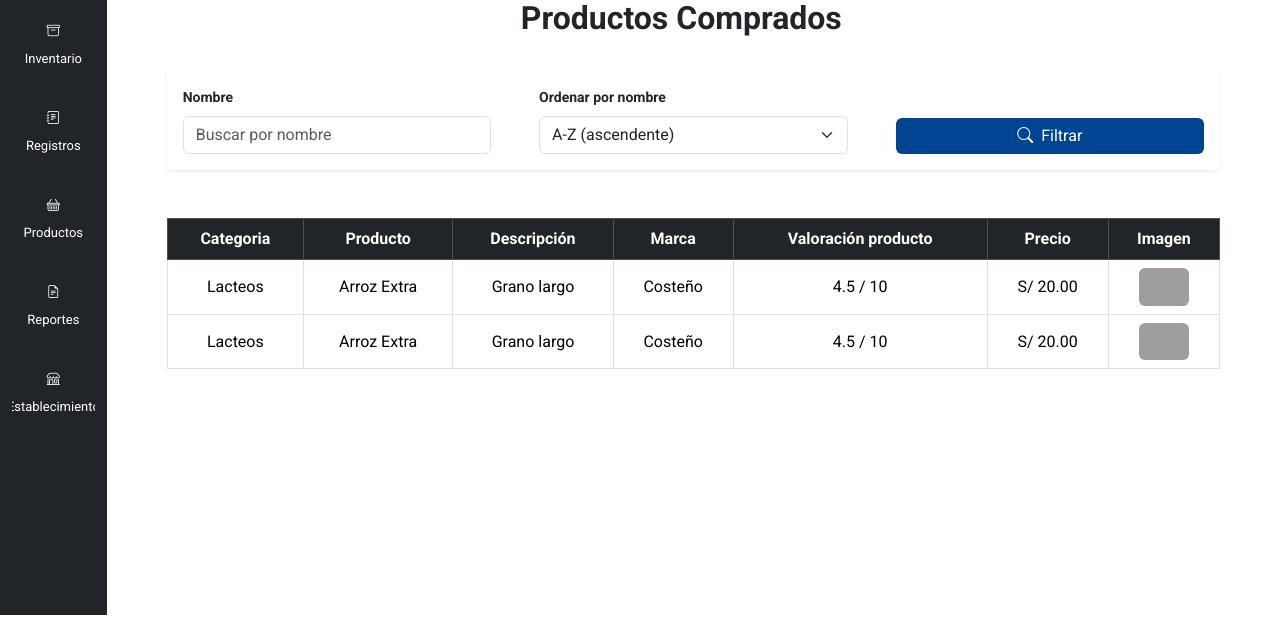
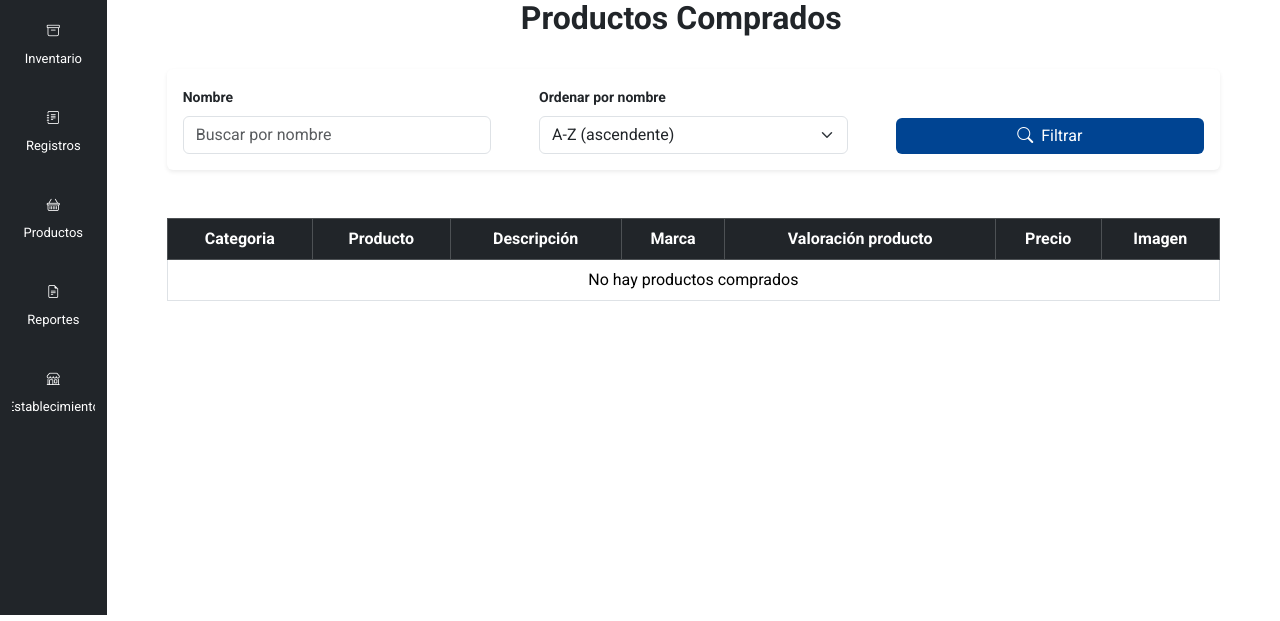
Before and after one commit to SebastianCollao1206/STOCKHOLM, a Flask app: page /productos in a window 1280 px wide. Shown: the part 179-800 px from the top of the page. Run offline with Flask 3, Linux system fonts and the light colour scheme; the visitor is signed in with stand-in values (Sample User, id 1); some libraries are stand-ins or nearby versions; grey boxes are pictures that could not be loaded.

Commit message:
listado de inventario y productos comprados por usuario

```diff
--- a/app/dao/productoDAO.py
+++ b/app/dao/productoDAO.py
@@ -144,3 +144,46 @@
 
         except Exception as e:
             raise Exception(f"Error al listar usuario productos de usuario: {str(e)}")
+
+    @staticmethod
+    def listar_inventario_de_usuario(id_usuario):
+        try:
+            query = text("CALL usp_listarInventarioDeUsuario(:p_idUsuario)")
+            result = db.session.execute(query, {'p_idUsuario': id_usuario})
+
+            inventario = []
+            for row in result:
+                inventario.append({
+                    'nombre_producto': row[0],
+                    'descripcion': row[1],
+                    'fecha_vencimiento': row[2],
+                    'stock': row[3]
+                })
+
+            return inventario
+
+        except Exception as e:
+            raise Exception(f"Error al listar inventario de usuario: {str(e)}")
+
+    @staticmethod
+    def listar_productos_comprados_por_usuario(id_usuario):
+        try:
+            query = text("CALL usp_listarProductosCompradosPorUsuario(:p_idUsuario)")
+            result = db.session.execute(query, {'p_idUsuario': id_usuario})
+
+            productos = []
+            for row in result:
+                productos.append({
+                    'nombre': row[0],
+                    'descripcion': row[1],
+                    'categoria': row[2],
+                    'marca': row[3],
+                    'valoracion_producto': row[4],
+                    'precio': row[5],
+                    'imagen': row[6]
+                })
+
+            return productos
+
+        except Exception as e:
+            raise Exception(f"Error al listar productos comprados por usuario: {str(e)}")
--- a/app/routes/main.py
+++ b/app/routes/main.py
@@ -172,17 +172,61 @@
         Notificacion.error('Error interno del servidor')
         return render_template('main/agregar_marca.html')
 
-#INVENTARIO
+# #INVENTARIO
+# @main_bp.route('/inventario')
+# @login_required
+# def inventario():
+#     return render_template('main/inventario.html')
+
+# #PRODUCTOS
+# @main_bp.route('/productos')
+# @login_required
+# def productos():
+#     return render_template('main/productos.html')
 @main_bp.route('/inventario')
 @login_required
 def inventario():
-    return render_template('main/inventario.html')
+    try:
+        id_usuario = session.get('user_id')
+
+        if not id_usuario:
+            return render_template('main/inventario.html', inventario=[], error="Usuario no autenticado")
+
+        resultado = ServicioProducto.listar_inventario_de_usuario(id_usuario)
+
+        if resultado['success']:
+            inventario = resultado['inventario']
+        else:
+            inventario = []
+
+        return render_template('main/inventario.html', inventario=inventario)
+
+    except Exception as e:
+        print(f"Error: {str(e)}")
+        return render_template('main/inventario.html', inventario=[], error=f"Error al cargar inventario: {str(e)}")
 
 #PRODUCTOS
 @main_bp.route('/productos')
 @login_required
 def productos():
-    return render_template('main/productos.html')
+    try:
+        id_usuario = session.get('user_id')
+
+        if not id_usuario:
+            return render_template('main/productos.html', productos=[], error="Usuario no autenticado")
+
+        resultado = ServicioProducto.listar_productos_comprados_por_usuario(id_usuario)
+
+        if resultado['success']:
+            productos = resultado['productos']
+        else:
+            productos = []
+
+        return render_template('main/productos.html', productos=productos)
+
+    except Exception as e:
+        print(f"Error: {str(e)}")
+        return render_template('main/productos.html', productos=[], error=f"Error al cargar productos: {str(e)}")
 
 #REGISTROS
 @main_bp.route('/registros')
@@ -206,14 +250,6 @@
     except Exception as e:
         return render_template('main/registros.html', compras=[], error=f"Error al cargar registros: {str(e)}")
 
-# @main_bp.route('/detalle/registro/<int:id>', methods=['GET', 'POST'])
-# @login_required
-# def detalle_registro(id):
-#     try:
-#         return render_template('main/detalle_registro.html')
-#     except Exception as e:
-#         print(f"Error: {str(e)}")
-#         return render_template('main/detalle_registro.html')
 @main_bp.route('/detalle/registro/<int:id>', methods=['GET', 'POST'])
 @login_required
 def detalle_registro(id):
--- a/app/service/producto_service.py
+++ b/app/service/producto_service.py
@@ -172,3 +172,37 @@
                 'message': str(e),
                 'productos': []
             }
+
+    @staticmethod
+    def listar_inventario_de_usuario(id_usuario):
+        try:
+            inventario = ProductoDAO.listar_inventario_de_usuario(id_usuario)
+
+            return {
+                'success': True,
+                'inventario': inventario
+            }
+
+        except Exception as e:
+            return {
+                'success': False,
+                'message': str(e),
+                'inventario': []
+            }
+
+    @staticmethod
+    def listar_productos_comprados_por_usuario(id_usuario):
+        try:
+            productos = ProductoDAO.listar_productos_comprados_por_usuario(id_usuario)
+
+            return {
+                'success': True,
+                'productos': productos
+            }
+
+        except Exception as e:
+            return {
+                'success': False,
+                'message': str(e),
+                'productos': []
+            }
--- a/app/templates/main/productos.html
+++ b/app/templates/main/productos.html
@@ -50,32 +50,30 @@
                 </tr>
             </thead>
             <tbody>
+                {% if productos %}
+                {% for producto in productos %}
                 <tr>
-                    <td>Lacteos</td>
-                    <td>Arroz Extra</td>
-                    <td>Grano largo</td>
-                    <td>Costeño</td>
-                    <td>4.5 / 10</td>
-                    <td>S/ 20.00</td>
+                    <td>{{ producto.categoria }}</td>
+                    <td>{{ producto.nombre }}</td>
+                    <td>{{ producto.descripcion }}</td>
+                    <td>{{ producto.marca }}</td>
+                    <td>{{ producto.valoracion_producto }} / 10</td>
+                    <td>S/ {{ "%.2f"|format(producto.precio) if producto.precio else 'N/A' }}</td>
                     <td>
-                        <img src="https://corporacionliderperu.com/50720-large_default/gloria-leche-tarro-azul-gde-x-390-gr.jpg"
-                            alt="Arroz Extra" style="width: 50px;" class="rounded">
+                        {% if producto.imagen %}
+                        <img src="{{ producto.imagen }}" alt="{{ producto.nombre }}" style="width: 50px;"
+                            class="rounded">
+                        {% else %}
+                        <span class="text-muted">Sin imagen</span>
+                        {% endif %}
                     </td>
-
                 </tr>
+                {% endfor %}
+                {% else %}
                 <tr>
-                    <td>Lacteos</td>
-                    <td>Arroz Extra</td>
-                    <td>Grano largo</td>
-                    <td>Costeño</td>
-                    <td>4.5 / 10</td>
-                    <td>S/ 20.00</td>
-                    <td>
-                        <img src="https://corporacionliderperu.com/50720-large_default/gloria-leche-tarro-azul-gde-x-390-gr.jpg"
-                            alt="Arroz Extra" style="width: 50px;" class="rounded">
-                    </td>
-
+                    <td colspan="7" class="text-center">No hay productos comprados</td>
                 </tr>
+                {% endif %}
             </tbody>
         </table>
 
```
Also changed, not shown: app/templates/main/inventario.html (+9 -6 lines), 1 other file.
